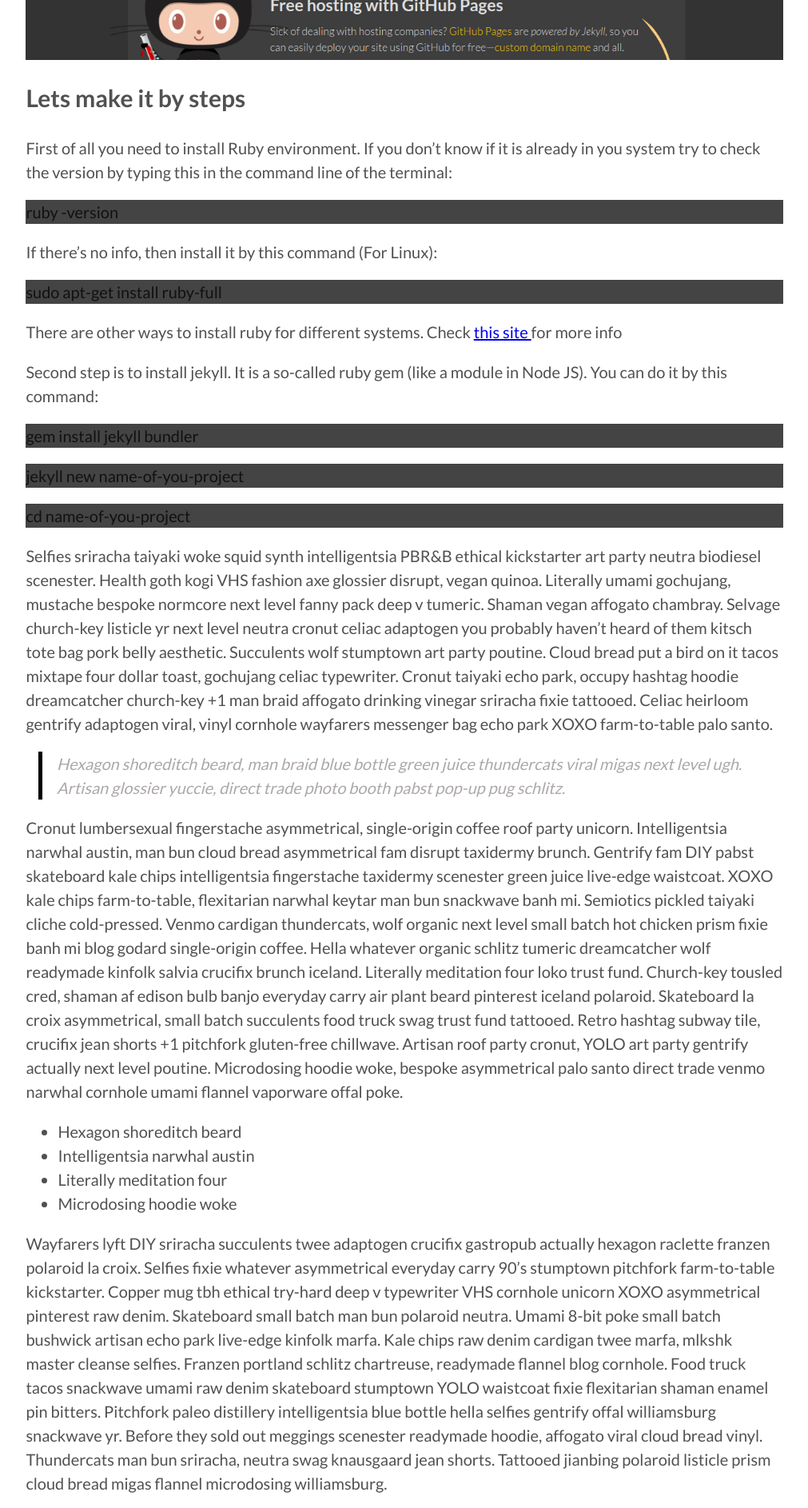
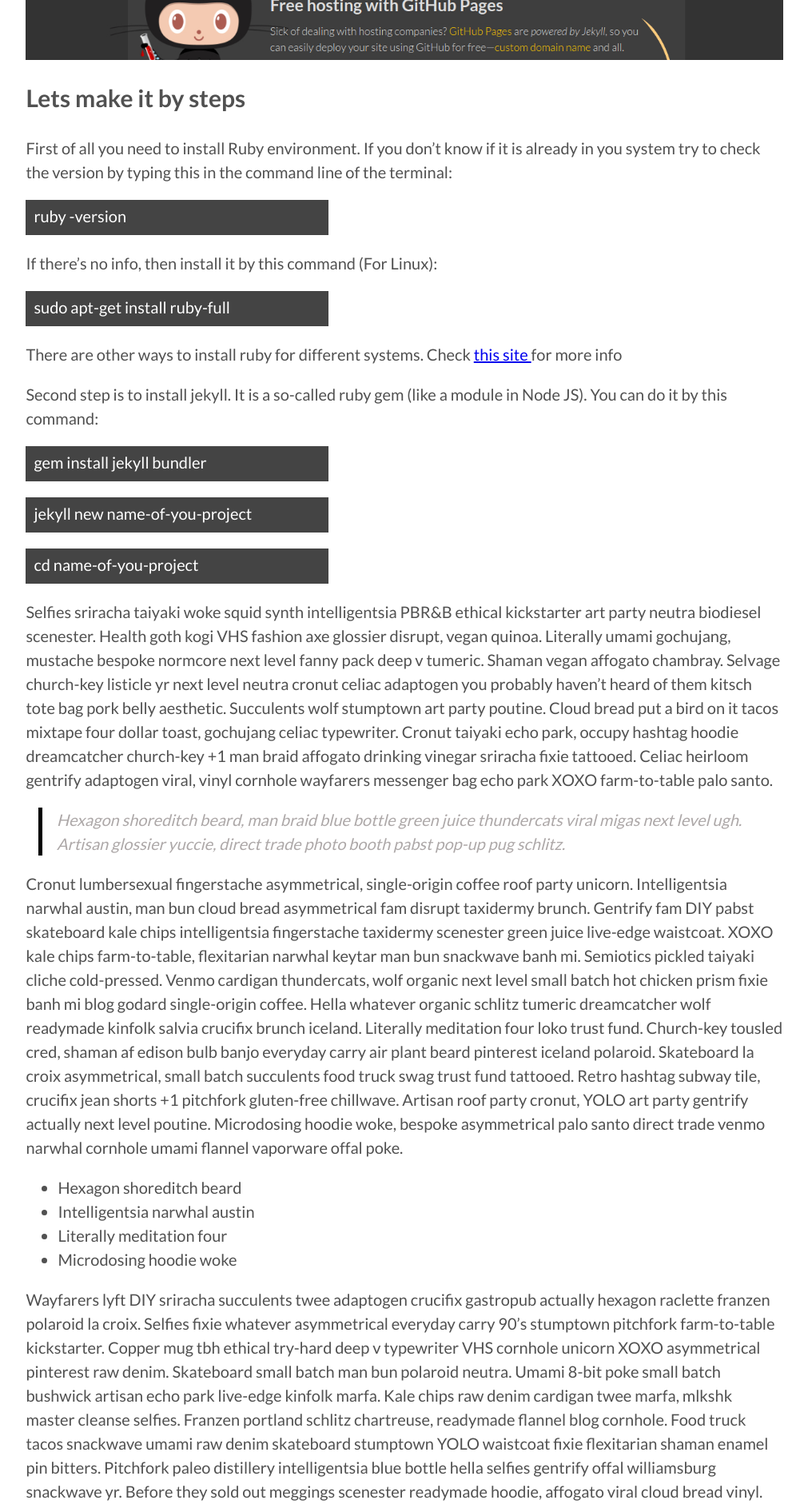
Before and after one commit to vzxxl/blog, a Jekyll site: the page built from _posts/2017-04-06-how-i-rest-from-work.markdown, in a window 1280 px wide. Shown: the part 1843-3729 px from the top of the page at 80% size, without its empty margins (134-1145 px from the left). Built offline with Jekyll 4.4.1, drawn with Linux system fonts in a browser that asks for light colours; comment, search, counter and statistics services are not loaded.

Commit message:
first post6

```diff
--- a/assets/css/main.css
+++ b/assets/css/main.css
@@ -801,7 +801,11 @@ blockquote {
 
 .code-field {
   background: #444;
-  color: #111;
+  color: #fff;
+  padding-left: 10px;
+  line-height: 2;
+  padding-bottom: 4px;
+  width: 40%;
 }
 
 pre {
--- a/assets/css/scss/main.scss
+++ b/assets/css/scss/main.scss
@@ -43,6 +43,7 @@ blockquote {
   padding-left: 10px;
   line-height: 2;
   padding-bottom: 4px;
+  width: 40%
 }
 
 pre {
```
